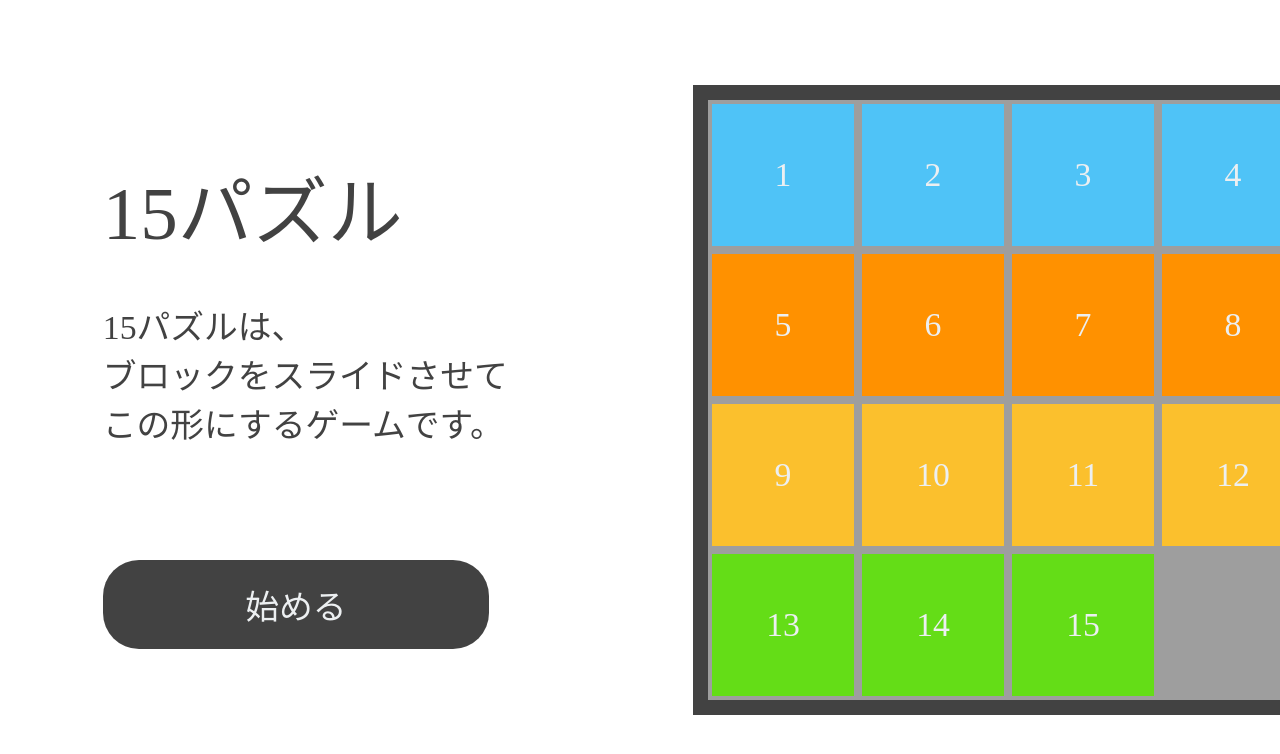
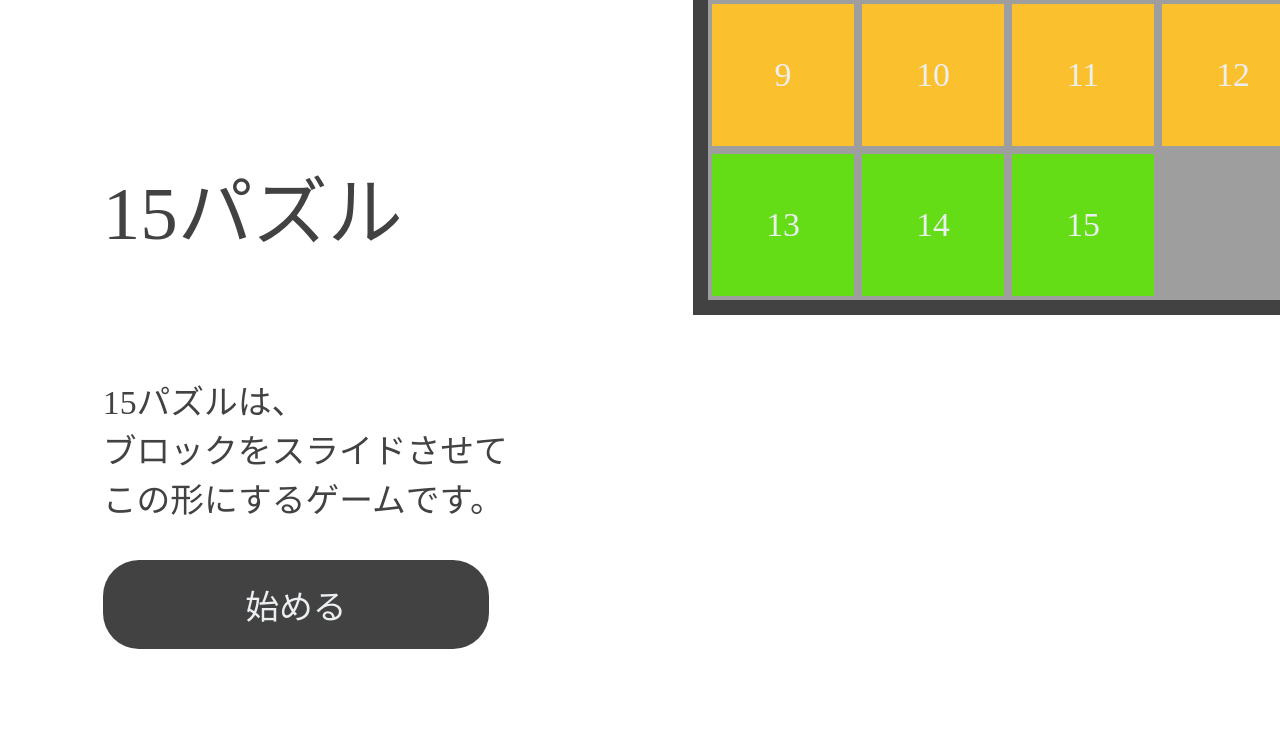
Before and after one commit to SyunsukeOta/nuxt-15puzzle-app, a Nuxt app: page / in a window 1280 px wide. Shown: the top 754 px of the page. Built offline with nearby package versions, Linux system fonts and the light colour scheme.

Commit message:
cssファイルの設定を変更

```diff
--- a/nuxt.config.js
+++ b/nuxt.config.js
@@ -40,6 +40,9 @@ module.exports = {
     '@/assets/css/button.css',
     '@/assets/css/color.css',
     '@/assets/css/frame.css',
-    '@/assets/css/text.css'
+    '@/assets/css/text.css',
+    '@/assets/css/play.css',
+    '@/assets/css/home.css',
+    '@/assets/css/result.css'
   ]
 }
--- a/pages/index.vue
+++ b/pages/index.vue
@@ -71,31 +71,3 @@
     </div>
   </section>
 </template>
-
-<style>
-#fifpuzzle {
-  position: absolute;
-  top: 150px;
-  left: 102.75px;
-}
-
-#desc {
-  position: absolute;
-  top: 300px;
-  left: 102.75px;
-}
-
-#startbutton {
-  position: absolute;
-  top: 560px;
-  left: 102.75px;
-}
-
-#right {
-  position: absolute;
-  top: 50%;
-  left: 693px;
-  position: absolute;
-  transform: translate(0, -50%);
-}
-</style>
```
